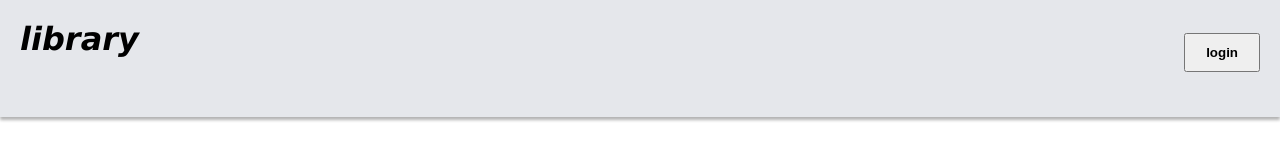
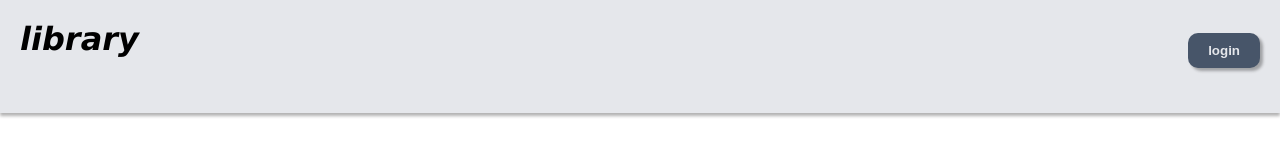
Before and after one commit to rto24/odin-library, a plain HTML site: page index.html in a window 1280 px wide. Drawn offline with Linux system fonts and the light colour scheme.

Commit message:
Styled login button

```diff
--- a/style.css
+++ b/style.css
@@ -1,6 +1,6 @@
 :root {
   --header-color: #e5e7eb;
-  --login-btn-color:
+  --login-btn-color: #475569;
 }
 
 * {
@@ -32,6 +32,11 @@ body {
   right: 20px;
   padding: 10px 20px 10px 20px;
   font-weight: bold;
+  background-color: var(--login-btn-color);
+  border: none;
+  color: var(--header-color);
+  border-radius: 10px;
+  box-shadow: 3px 3px 3px rgba(0, 0, 0, 0.3);
 }
 
 .container .title {
```
